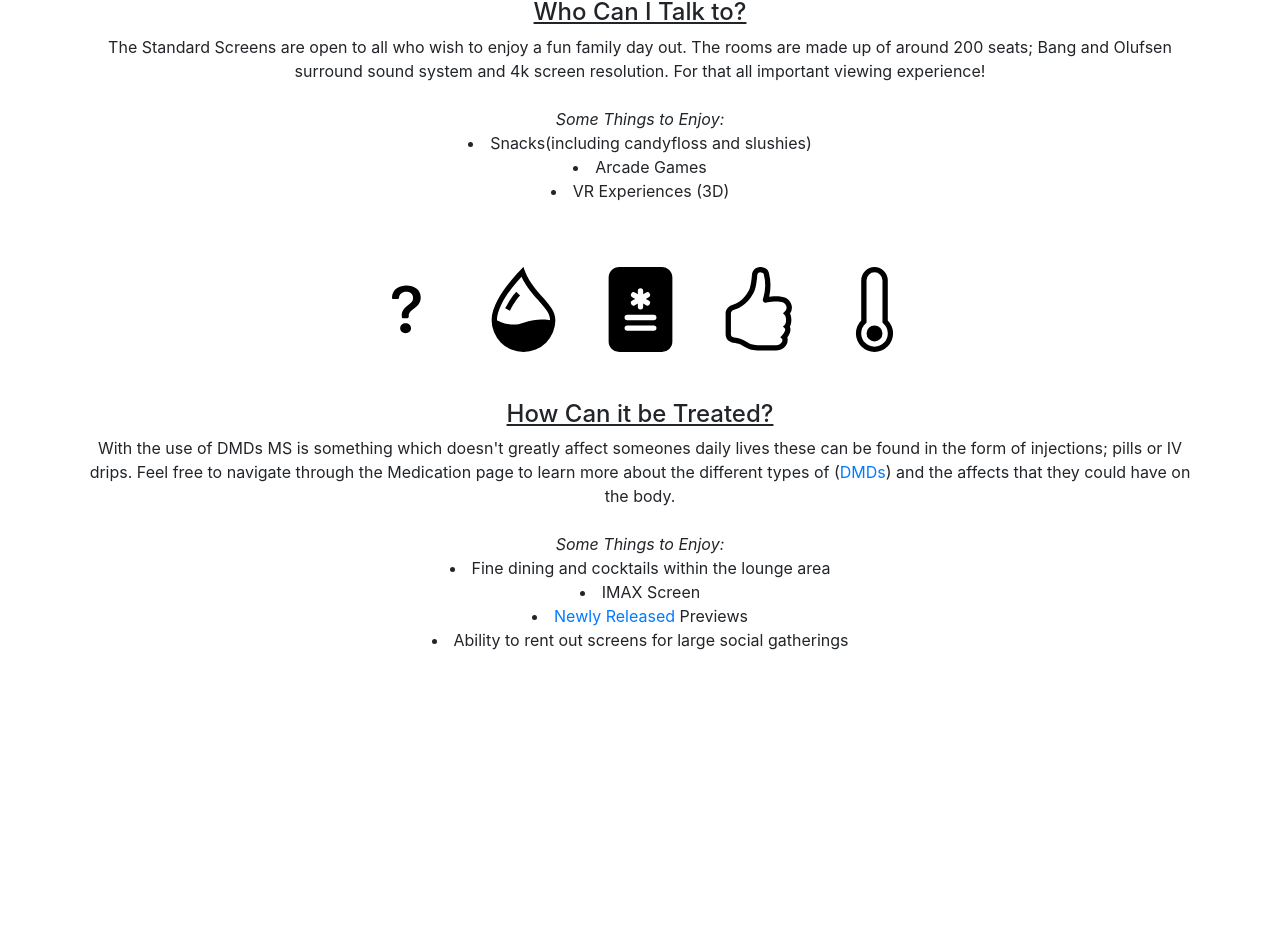
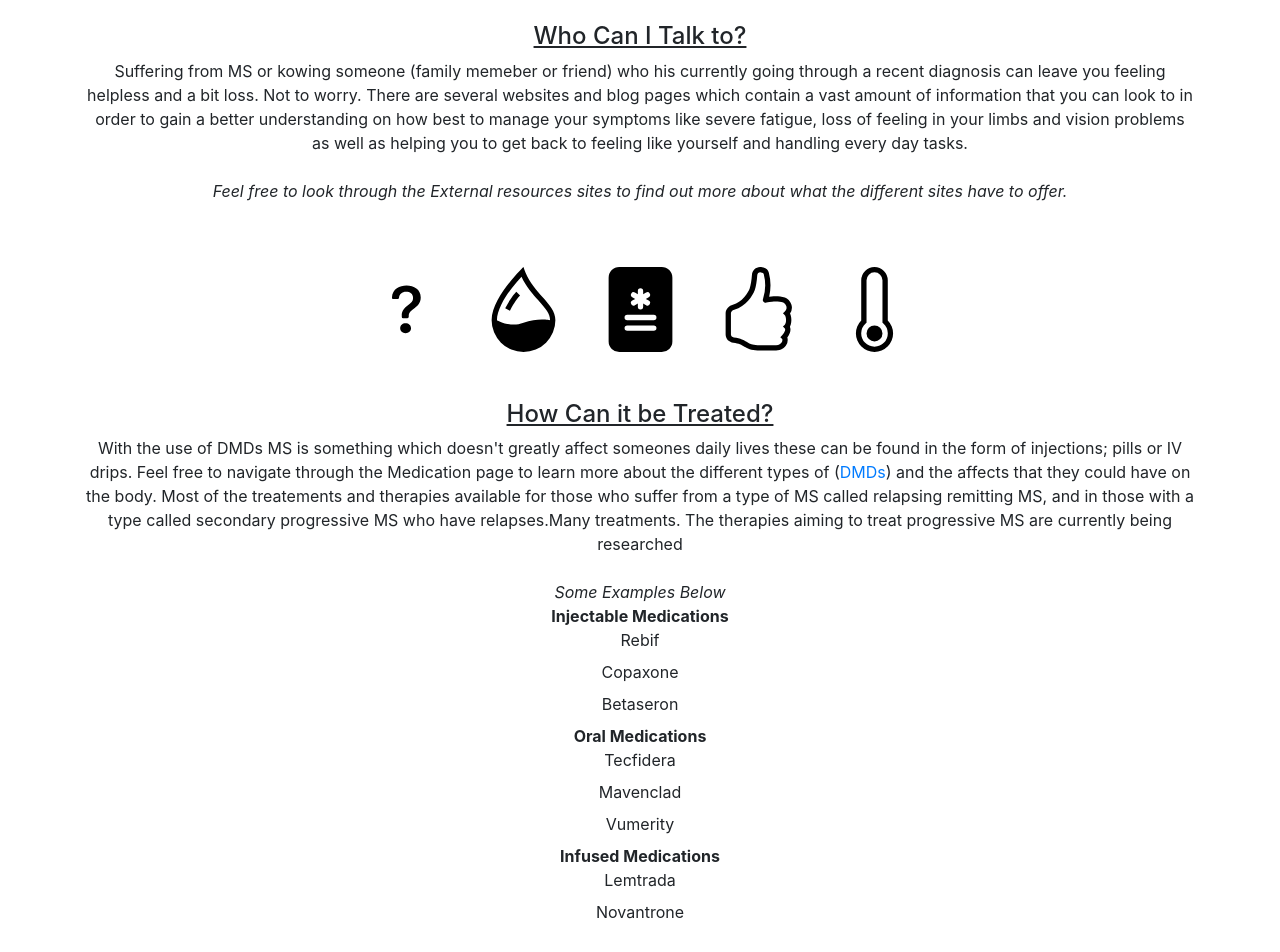
Before and after one commit to RQAJohnson/ms-blog, a React (Create React App) app: page / in a window 1280 px wide. Shown: the part 1100-2052 px from the top of the page. Before the commit the page ends 1816 px from the top, so only its background shows below. Built offline with nearby package versions, Linux system fonts and the light colour scheme.

Commit message:
further changes to the home page

```diff
--- a/src/Components/Home/Home.jsx
+++ b/src/Components/Home/Home.jsx
@@ -86,9 +86,10 @@
     <h4 className="text-black"><u>Different Types</u></h4>
       <p className="text-black">There are several types of MS which have been listed below. As you direct yourself
       throughout the site, you will become more familiar with how the different disease modifying drugs (<Link to="/medication">DMDs</Link>)
-      have an affect on each type of MS. Please see below a list of the different types.<br></br>
+      have an affect on each type of MS. <br></br>
       <br></br>
 
+      <i>The varying types of MS</i>
       <li>Clinically Isolated Syndrome (CIS)</li>
       <li>Relapsing and Remitting (RRMS)</li>
       <li>Secondary Progressive MS (SPMS)</li>
@@ -103,15 +104,15 @@
         <br></br>
 
       <h4 className="text-black"><u>Who Can I  Talk to?</u></h4>
-      <p className="text-black">The Standard Screens are open to all who wish to enjoy a fun family day out.
-      The rooms are made up of around 200 seats; Bang and Olufsen surround sound system and 4k screen resolution.
-      For that all important viewing experience!<br></br>
+      <p className="text-black">Suffering from MS or kowing someone (family memeber or friend) who his currently going
+      through a recent diagnosis can leave you feeling helpless and a bit loss. Not to worry. There are several websites and
+      blog pages which contain a vast amount of information that you can look to in order to gain a better understanding on
+      how best to manage your symptoms like severe fatigue, loss of feeling in your limbs and vision problems as well as helping you to
+      get back to feeling like yourself and handling every day tasks.
+      <br></br>
       <br></br>
 
-      <i>Some Things to Enjoy:</i>
-      <li>Snacks(including candyfloss and slushies)</li>
-      <li>Arcade Games</li>
-      <li>VR Experiences (3D)</li>
+      <i>Feel free to look through the External resources sites to find out more about what the different sites have to offer.</i>
     </p>
     <br></br>
     <br></br>
@@ -129,14 +130,25 @@
     <h4 className="text-black"><u>How Can it be Treated?</u></h4>
       <p className="text-black">With the use of DMDs MS is something which doesn't greatly affect someones daily lives these can be found
       in the form of injections; pills or IV drips. Feel free to navigate through the Medication page to learn more about the
-      different types of (<Link to="/medication">DMDs</Link>) and the affects that they could have on the body.<br></br>
+      different types of (<Link to="/medication">DMDs</Link>) and the affects that they could have on the body. Most of the treatements
+      and therapies available for those who suffer from a type of MS called relapsing remitting MS, and in those with a type called
+      secondary progressive MS who have relapses.Many treatments. The therapies aiming to treat progressive MS are currently being researched<br></br>
       <br></br>
 
-      <i>Some Things to Enjoy:</i>
-      <li>Fine dining and cocktails within the lounge area</li>
-      <li>IMAX Screen</li>
-      <li><Link to="/NewReleases">Newly Released</Link> Previews</li>
-      <li>Ability to rent out screens for large social gatherings</li>
+      <i>Some Examples Below</i>
+      <dl>
+        <dt>Injectable Medications</dt>
+        <dd>Rebif</dd>
+        <dd>Copaxone</dd>
+        <dd>Betaseron</dd>
+        <dt>Oral Medications</dt>
+        <dd>Tecfidera</dd>
+        <dd>Mavenclad</dd>
+        <dd>Vumerity</dd>
+        <dt>Infused Medications</dt>
+        <dd>Lemtrada</dd>
+        <dd>Novantrone</dd>
+      </dl>
       </p>
       <br></br>
       <br></br>
```
